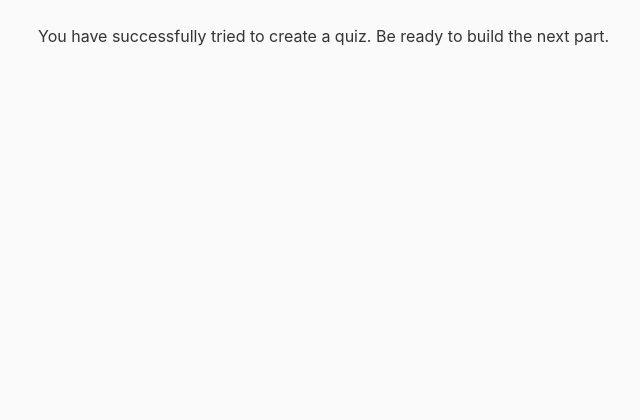
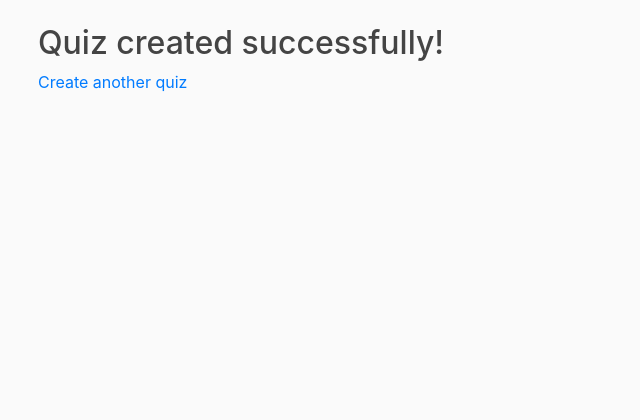
Before and after one commit to valejmdev/Quizulupp4, a Django app: page /success/ in a window 1280 px wide. Shown: the part 56-476 px from the top of the page, without its empty margins (47-687 px from the left). Run offline with Django 5.2, Linux system fonts and the light colour scheme; some libraries are stand-ins or nearby versions.

Commit message:
edit success for user create new quiz more easily

```diff
--- a/quizulu_django_project/quiz_app/templates/quiz_app/success.html
+++ b/quizulu_django_project/quiz_app/templates/quiz_app/success.html
@@ -1,4 +1,5 @@
 {% extends "quiz_app/base.html" %}
 {% block content %}
-<p>You have successfully tried to create a quiz. Be ready to build the next part.</p>
+  <h2>Quiz created successfully!</h2>
+  <a href="{% url 'quiz-creator' %}">Create another quiz</a>
 {% endblock content %}
```
